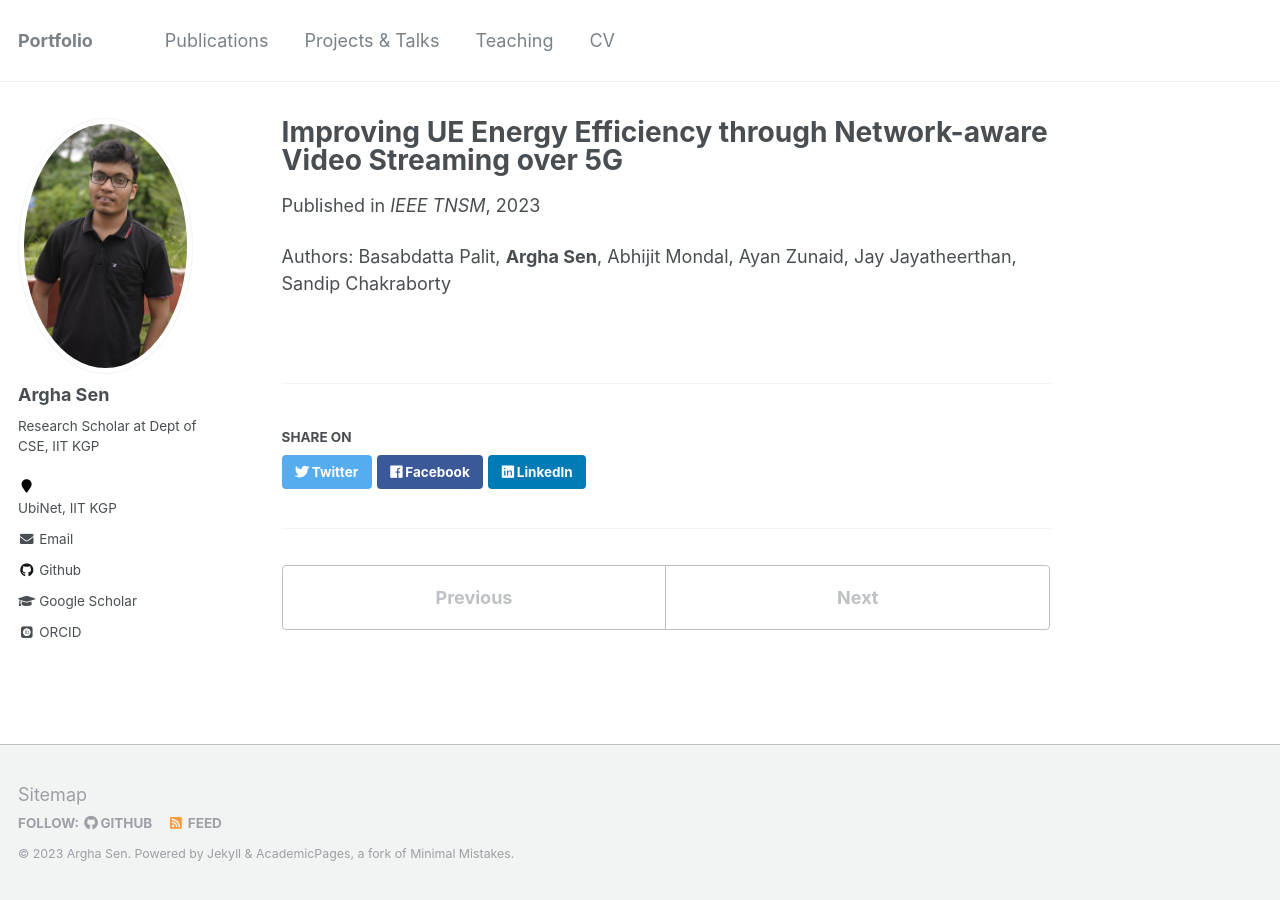
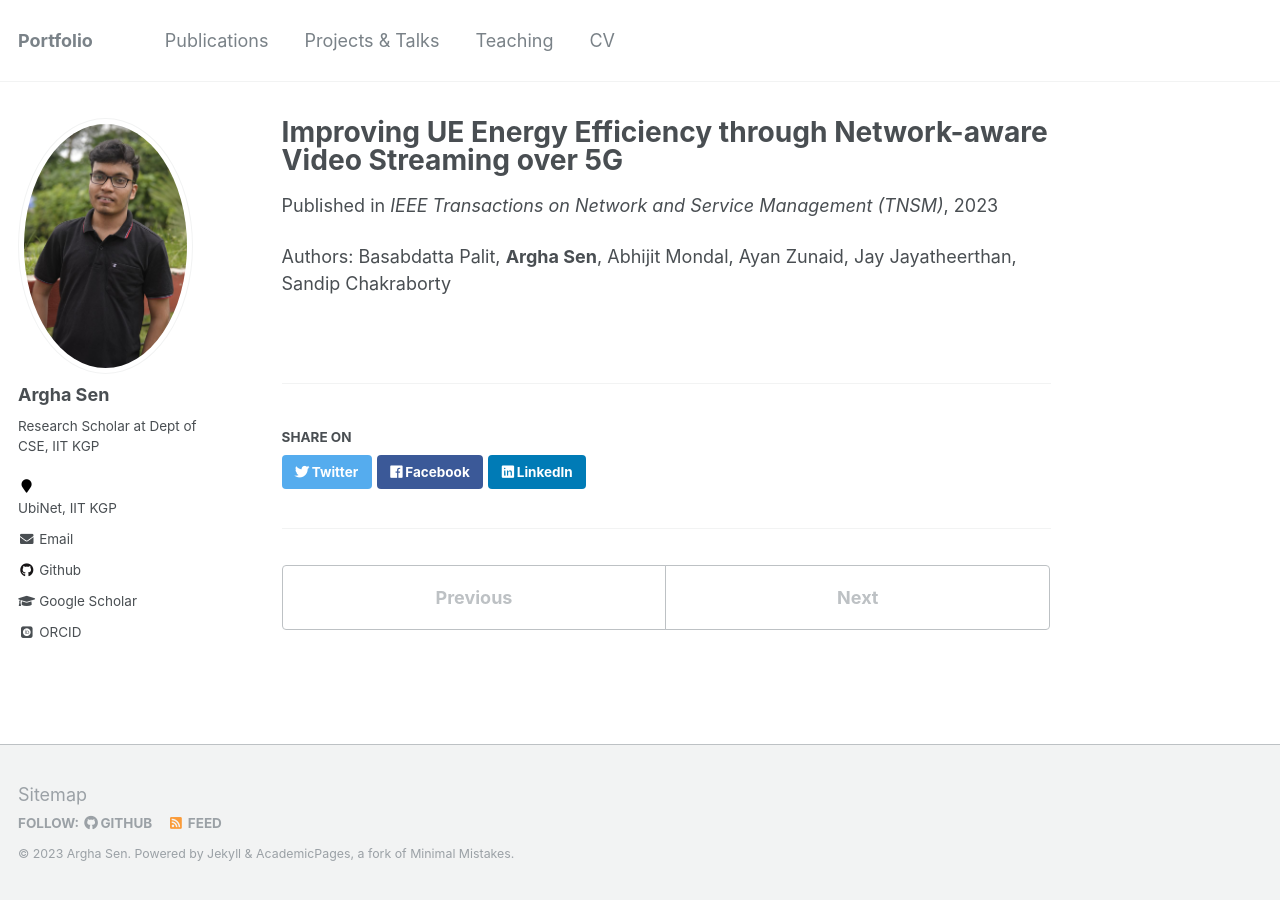
Before and after one commit to arghasen10/arghasen10.github.io, a Jekyll site: the page built from _publications/pub-1.md, in a window 1280 px wide. Built offline with Jekyll 4.4.1, drawn with Linux system fonts in a browser that asks for light colours; some web fonts are replaced.

Commit message:
TNSM peralnk

```diff
--- a/_publications/pub-1.md
+++ b/_publications/pub-1.md
@@ -4,7 +4,7 @@ collection: publications
 type: accepted
 permalink: /publication/pep-1
 date: 2023-02-14
-venue: 'IEEE TNSM'
+venue: 'IEEE Transactions on Network and Service Management (TNSM)'
 ---
 
 Authors: Basabdatta Palit, <b>Argha Sen</b>, Abhijit Mondal, Ayan Zunaid, Jay Jayatheerthan, Sandip Chakraborty<br>
```
